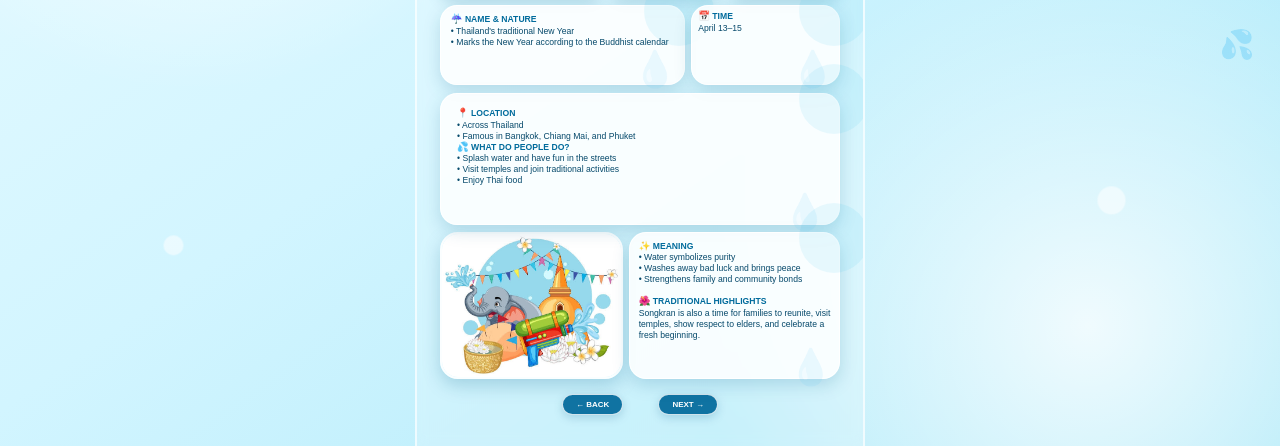
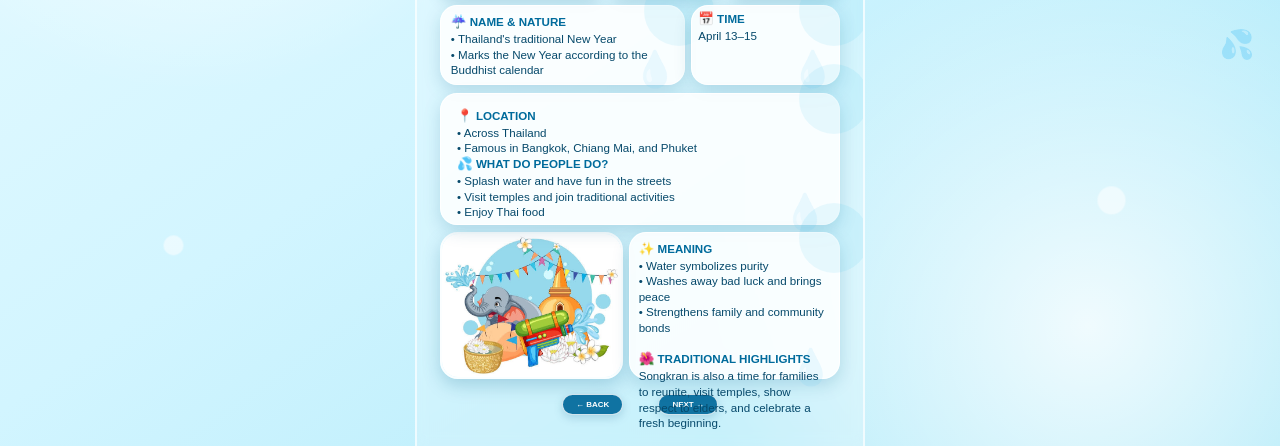
Before and after one commit to trungdung2024nh-spec/To-2.tienganh, a plain HTML site: page content.html in a window 1280 px wide. Shown: the part 354-800 px from the top of the page. Drawn offline with Linux system fonts and the light colour scheme.

Commit message:
Update content.html

```diff
--- a/content.html
+++ b/content.html
@@ -433,9 +433,9 @@ body{
 
     width:100%;
 
-    font-size:clamp(8.5px,1.08vh,21px);
+    font-size:clamp(11px,1.45vh,25px);
 
-    line-height:1.27;
+    line-height:1.35;
 
     color:#06496b;
 }
@@ -451,7 +451,6 @@ body{
 
     font-size:1.08em;
 }
-
 /* ================= LOCATION ================= */
 
 .location-card{
```
